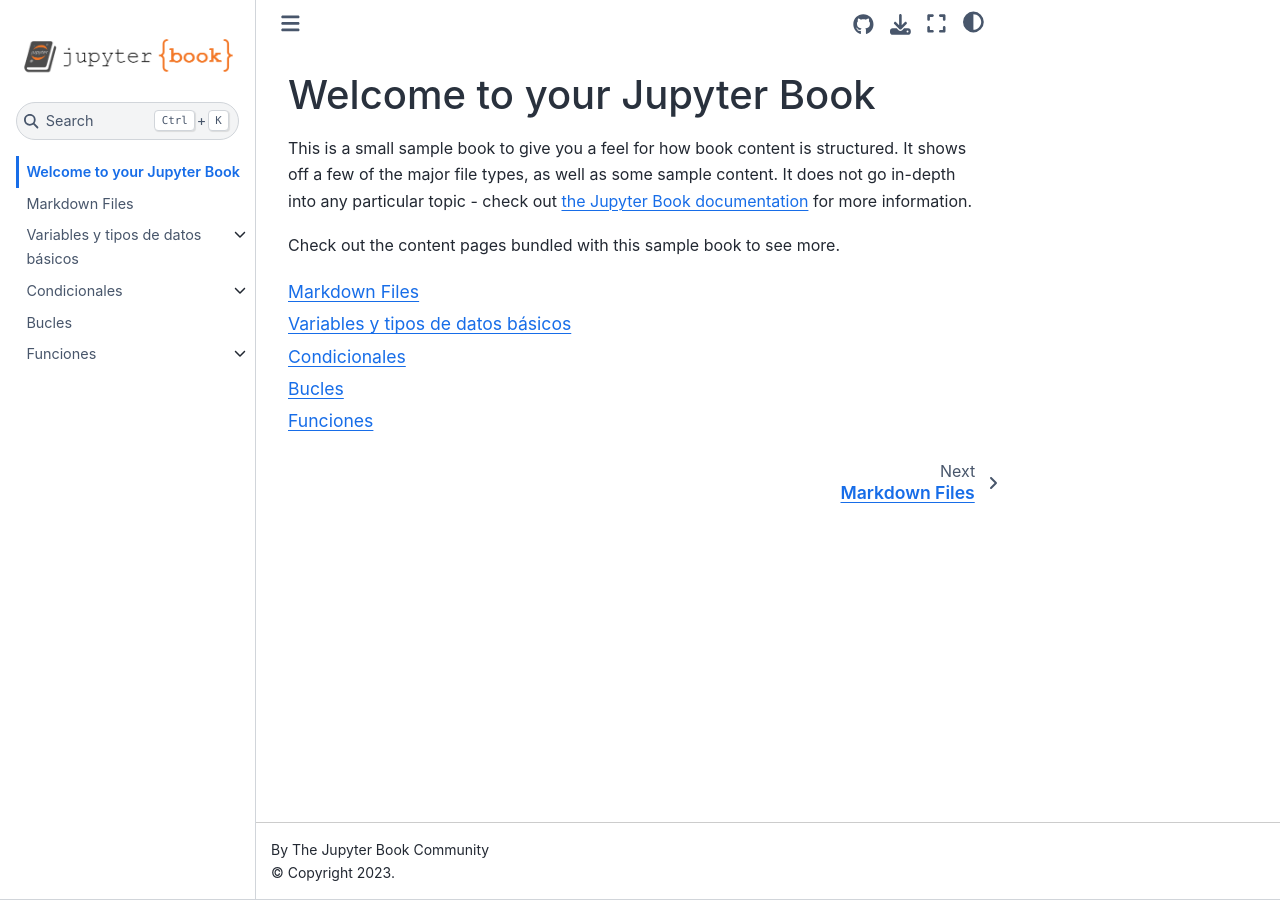
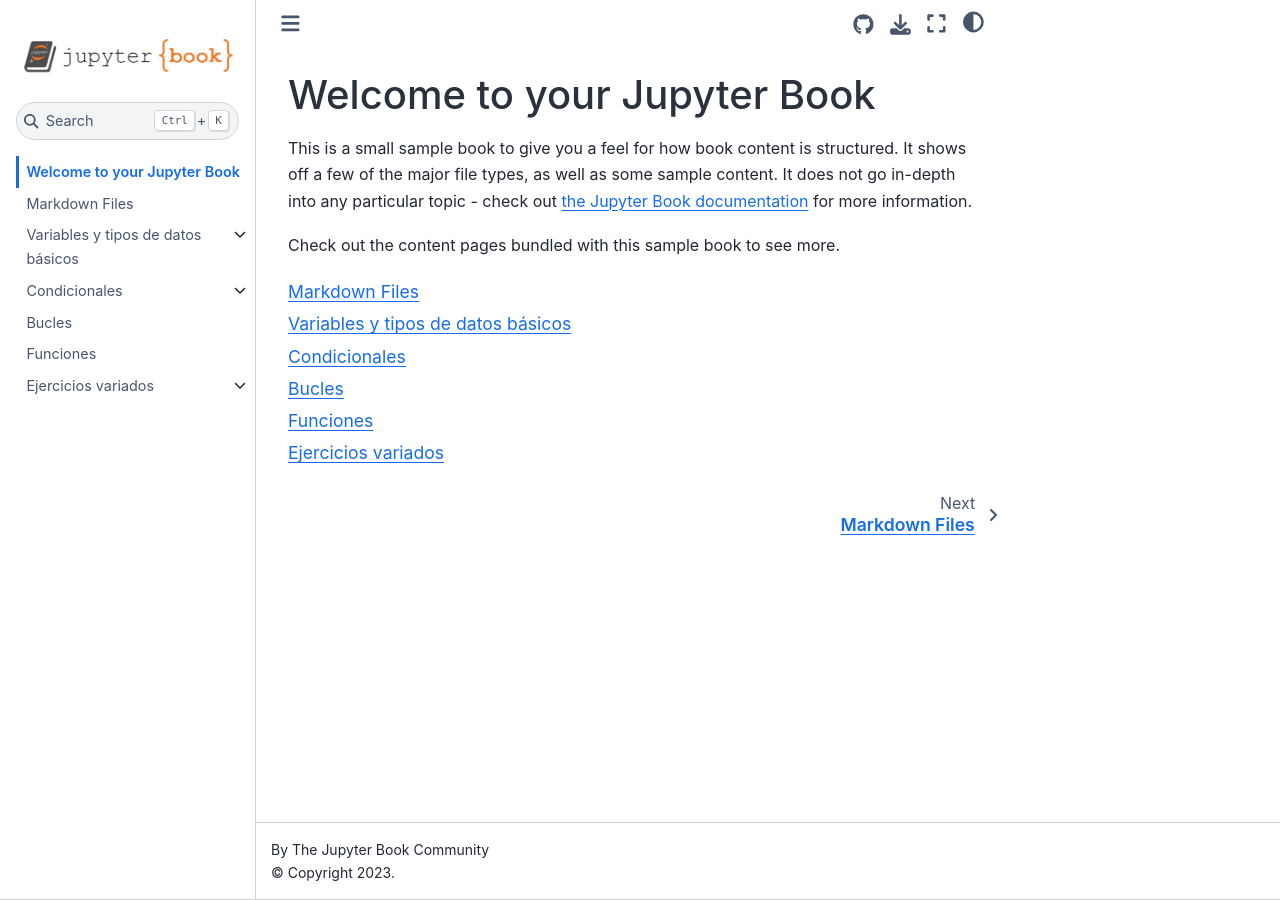
Before and after one commit to nachorequeno/programacion_python, a Jupyter Book: the page built from content/intro.md, in a window 1280 px wide. Built offline with Jupyter Book 1.0.4 settings and Sphinx 7.4.7 and the Sphinx Book theme 1.1.4, drawn with Linux system fonts in a browser that asks for light colours.

Commit message:
WIP: fixing pipeline

```diff
--- a/content/_toc.yml
+++ b/content/_toc.yml
@@ -21,7 +21,8 @@ chapters:
       - glob: ejercicios/condicionales/*
   - file: bucles
   - file: funciones
+  - file: ejercicios
     sections:
-        - glob: ejercicios/release/hoja_*/*
+        - glob: ejercicios/release/hoja_0*/*
   # - file: clases
   # - file: ficheros-y-excepciones
```
Also changed, not shown: content/ejercicios.ipynb (added), nbgrader/source/hoja_03/02_actividades.ipynb, nbgrader/source/hoja_03/04_minimo_4.ipynb, 1 other file.
